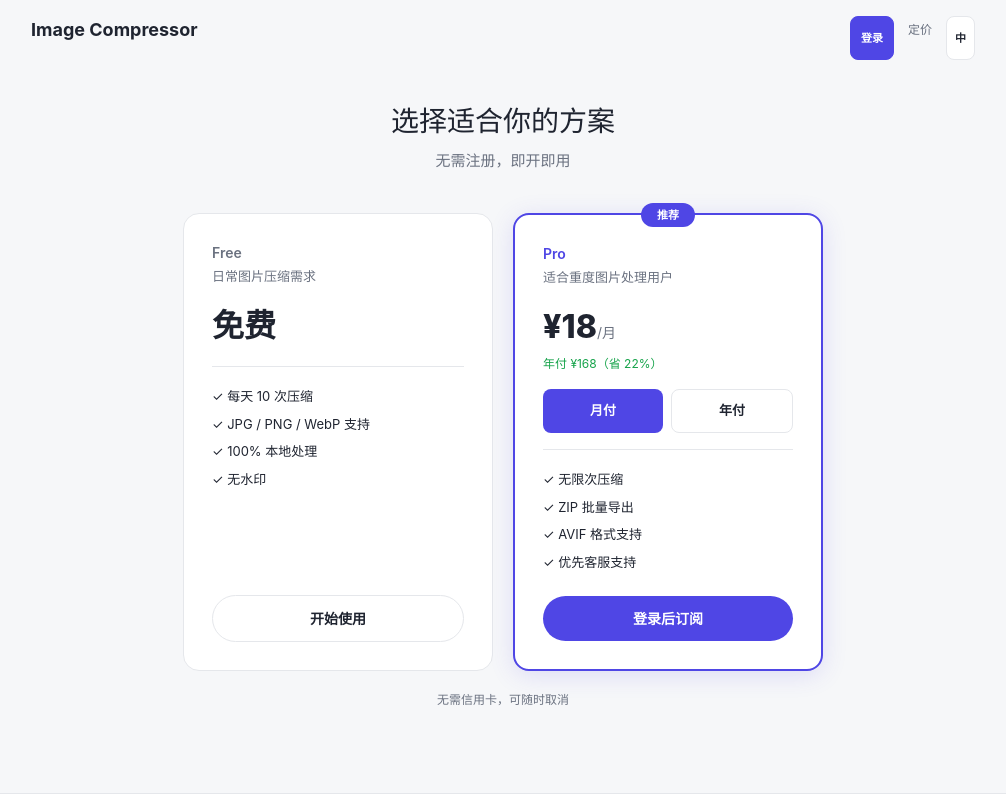
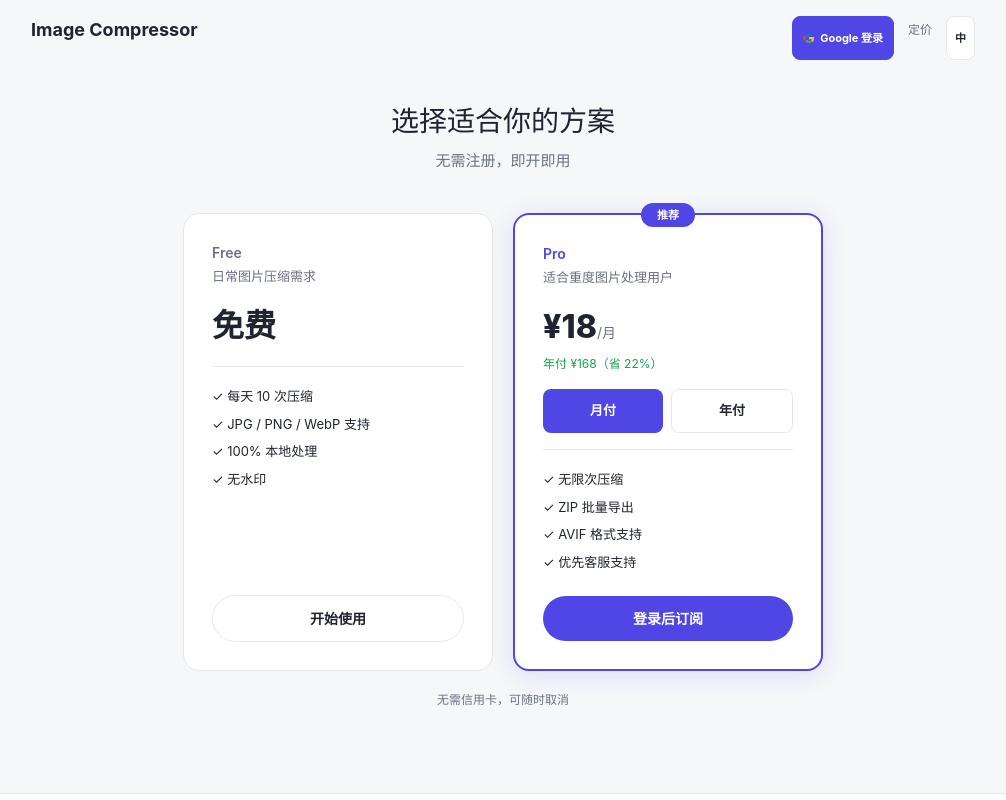
Before and after one commit to 863683348/image-compressor-saas, a Next.js app: page /pricing in a window 1280 px wide. Shown: the top 800 px of the page, without its empty margins (137-1143 px from the left). Built offline with nearby package versions, Linux system fonts and the light colour scheme; no server answers.

Commit message:
Cleanup home header + Google login button

```diff
--- a/src/components/HeaderClient.tsx
+++ b/src/components/HeaderClient.tsx
@@ -30,8 +30,15 @@ export default function HeaderClient() {
             padding: "5px 10px", borderRadius: 8, border: "1px solid var(--primary, #4f46e5)",
             background: "var(--primary, #4f46e5)", color: "#fff",
             cursor: "pointer", fontSize: 11, fontWeight: 700, whiteSpace: "nowrap",
+            display: "inline-flex", alignItems: "center", gap: 5,
           }}>
-            {lang === "zh" ? "登录" : "Sign in"}
+            <svg width="12" height="12" viewBox="0 0 48 48" aria-hidden="true">
+              <path fill="#FFC107" d="M43.6 20H24v8.5h11.3a10 10 0 0 1-4.4 6.5l6.9 5.3c4-3.7 6.3-9.2 6.3-15.7 0-1.5-.1-2.9-.4-4.2z"/>
+              <path fill="#FF3D00" d="M10.3 28.5A10 10 0 0 1 9.5 24c0-1.6.3-3.1.8-4.5L3.5 14a17.8 17.8 0 0 0 0 20l6.8-5.5z"/>
+              <path fill="#4CAF50" d="M24 44c4.9 0 9-1.6 12-4.3l-6.9-5.3a9.6 9.6 0 0 1-5.1 1.5c-3.9 0-7.3-2.6-8.5-6.2l-6.8 5.3A17.8 17.8 0 0 0 24 44z"/>
+              <path fill="#1976D2" d="M24 14.3c2.6 0 5 1 6.8 2.6l5.2-5.2A17.8 17.8 0 0 0 7.5 19l6.8 5.3c1.2-3.6 4.6-6.1 8.5-6z"/>
+            </svg>
+            {lang === "zh" ? "Google 登录" : "Sign in with Google"}
           </button>
         )}
         {/* Pricing link */}
```
